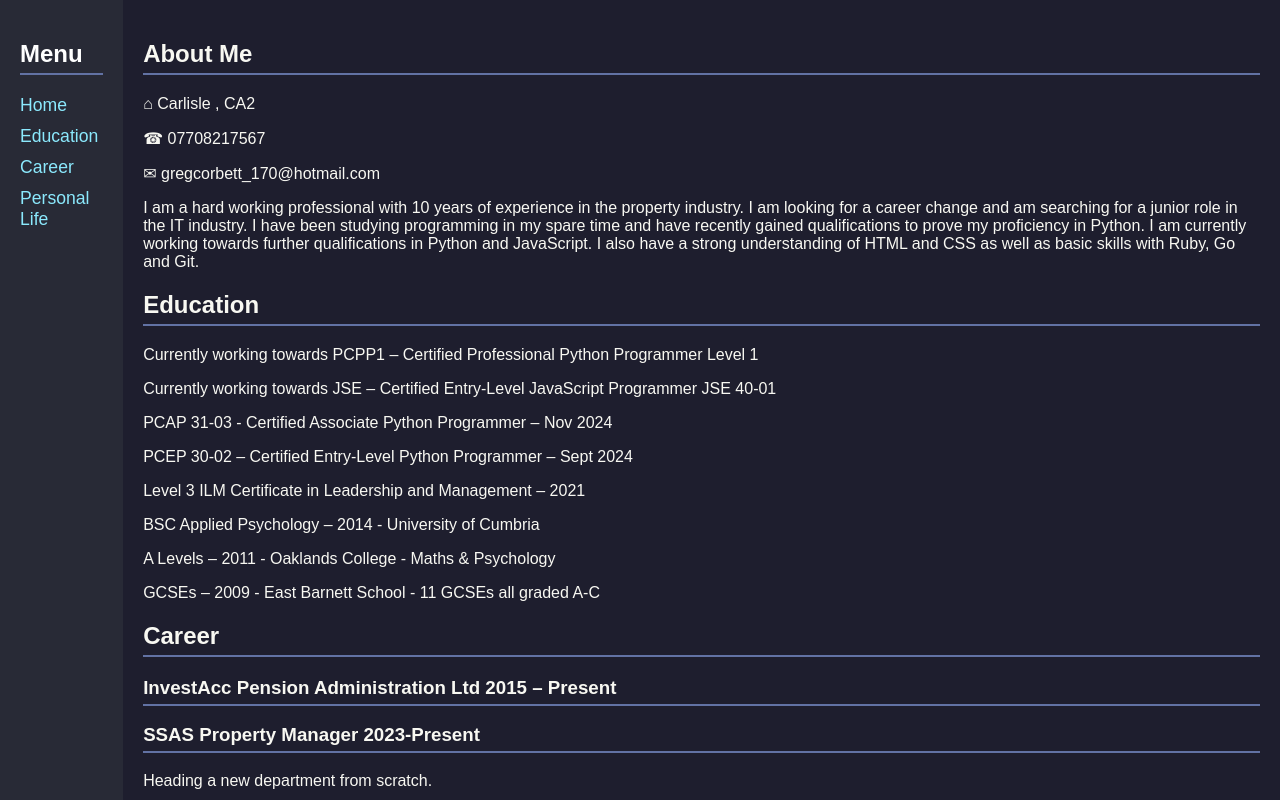
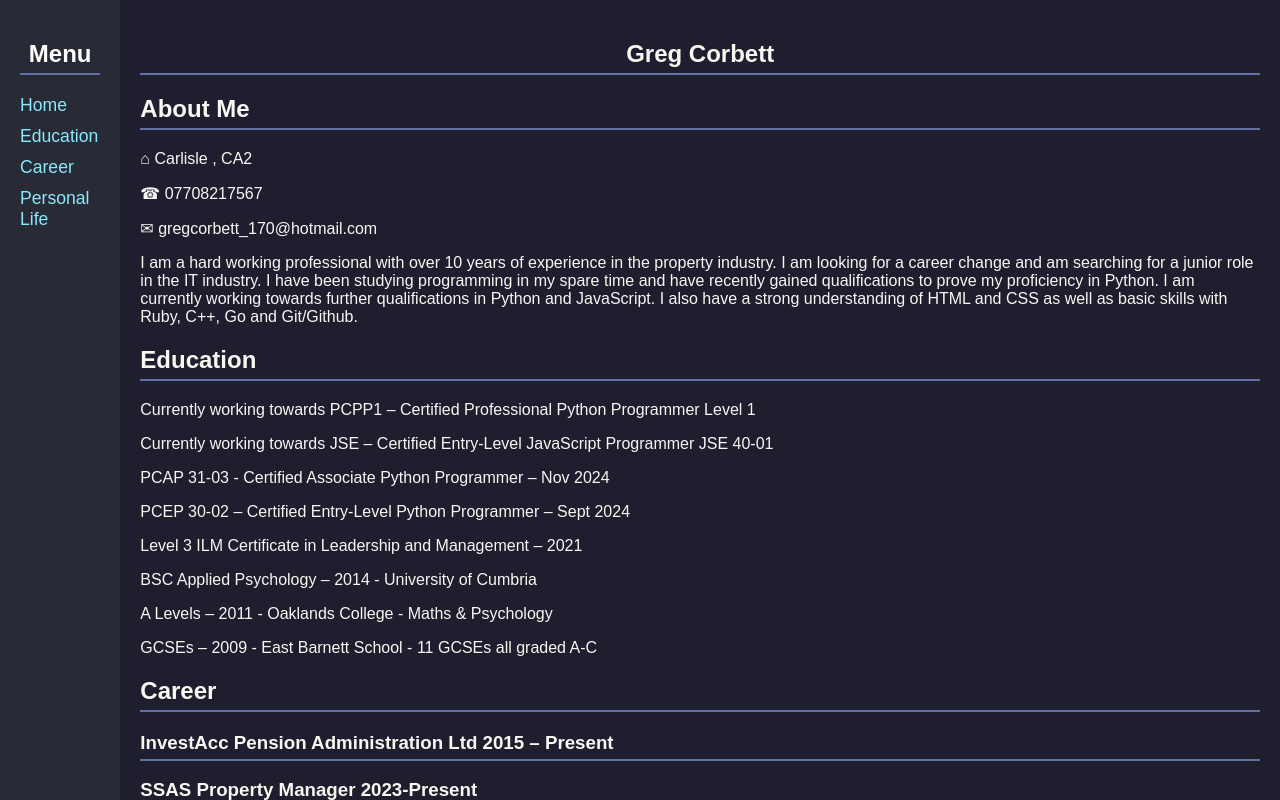
Before and after one commit to corbey08/Digital-CV, a plain HTML site: page index.html in a window 1280 px wide. Drawn offline with Linux system fonts and the light colour scheme; a web font is replaced by a local one.

Commit message:
Minor changes to HTML text and CSS

```diff
--- a/index.html
+++ b/index.html
@@ -23,11 +23,12 @@
         </aside>
         <main class="content">
             <section id="home">
-                <h1>About Me</h1>
+                <h1>Greg Corbett</h1>
+                <h2>About Me</h2>
                 <p>⌂ Carlisle , CA2</p>
                 <p>☎ 07708217567</p>
                 <p>✉ gregcorbett_170@hotmail.com</p>
-                <p>I am a hard working professional with 10 years of experience in the property industry. I am looking for a career change and am searching for a junior role in the IT industry. I have been studying programming in my spare time and have recently gained qualifications to prove my proficiency in Python. I am currently working towards further qualifications in Python and JavaScript. I also have a strong understanding of HTML and CSS as well as basic skills with Ruby, Go and Git.</p>
+                <p>I am a hard working professional with over 10 years of experience in the property industry. I am looking for a career change and am searching for a junior role in the IT industry. I have been studying programming in my spare time and have recently gained qualifications to prove my proficiency in Python. I am currently working towards further qualifications in Python and JavaScript. I also have a strong understanding of HTML and CSS as well as basic skills with Ruby, C++, Go and Git/Github.</p>
             </section>
             <section id="education">
                 <h2>Education</h2>
@@ -44,11 +45,11 @@
                 <h2>Career</h2>
                 <h3>InvestAcc Pension Administration Ltd 2015 – Present</h3>
                 <h3>SSAS Property Manager 2023-Present</h3>
-                <p>Heading a new department from scratch.</p>
+                <p>Creating and developing a new department managing over 500 properties from scratch.</p>
                 <p>Introducing new procedures, training guides and templates.</p>
                 <p>Extensive use of Excel and other Microsoft Office programs including Outlook and Teams.</p>
                 <h3>Team Leader - Property (Post-Acquisition and Sales) 2017-2023</h3>
-                <p>Overseeing a department which grew from 4 to 15 members of staff.</p>
+                <p>Overseeing a department which I grew from 4 to 15 members of staff,managing over 3,600 properties.</p>
                 <p>Implementing change of department structure to introduce 2 sub-departments.</p>
                 <p>Overhauling existing in-house bespoke training programme and drafting in-depth training guide.</p>
                 <p>Management of block insurance policy covering over 350 properties.</p>
--- a/styles/style.css
+++ b/styles/style.css
@@ -51,7 +51,13 @@ section {
     margin-bottom: 20px;
 }
 
-h1, h2, h3 {
+h1 {
+    text-align: center;
     border-bottom: 2px solid #6272a4;
     padding-bottom: 5px;
 }
+
+h2, h3 {
+    border-bottom: 2px solid #6272a4;
+    padding-bottom: 5px;
+}
```
